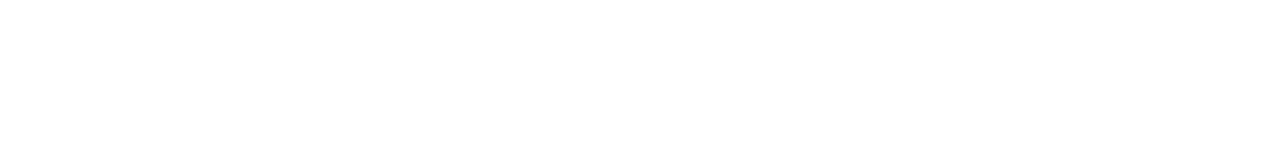
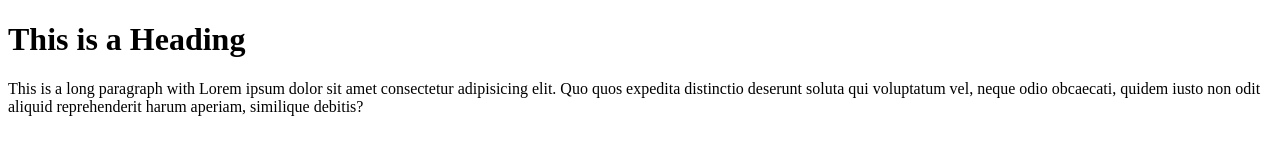
Before and after one commit to faruk-mahfuj/my-restart-thid-repo, a plain HTML site: page index.html in a window 1280 px wide. Drawn offline with Linux system fonts and the light colour scheme.

Commit message:
heading, paragraph added

```diff
--- a/index.html
+++ b/index.html
@@ -6,6 +6,10 @@
     <meta http-equiv="X-UA-Compatible" content="IE=edge">
     <meta name="viewport" content="width=device-width, initial-scale=1.0">
     <title>This is third practice repo</title>
+    <h1>This is a Heading</h1>
+    <p>This is a long paragraph with Lorem ipsum dolor sit amet consectetur adipisicing elit. Quo quos expedita
+        distinctio deserunt soluta qui voluptatum vel, neque odio obcaecati, quidem iusto non odit aliquid reprehenderit
+        harum aperiam, similique debitis?</p>
 </head>
 
 <body>
```
